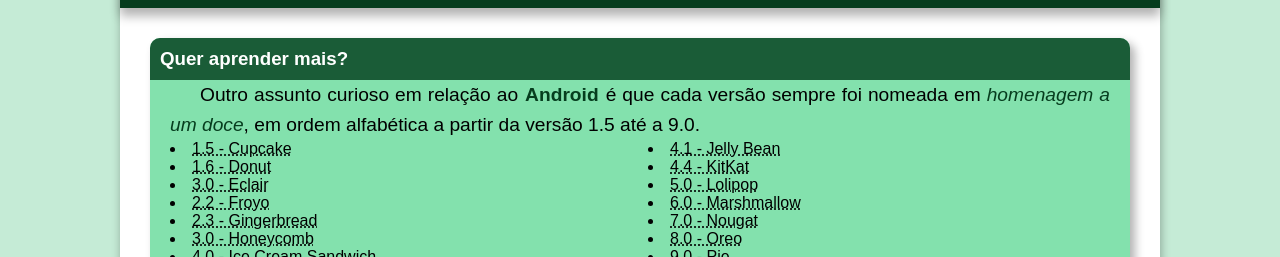
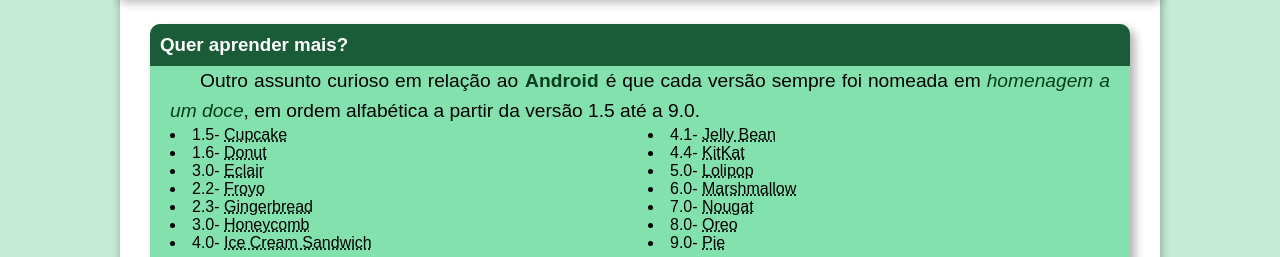
Before and after one commit to joseaugusto-15/projeto-android, a plain HTML site: page index.html in a window 1280 px wide. Shown: the part 2543-2800 px from the top of the page. Drawn offline with Linux system fonts and the light colour scheme.

Commit message:
Ajustes finos para celulares

```diff
--- a/estilo/style_03.css
+++ b/estilo/style_03.css
@@ -76,9 +76,9 @@ nav {
 nav > a {
     text-decoration: none;
     color: white;
-    font-size: 1.1em;
+    font-size: 1em;
     font-weight: bold;
-    padding: 10px;
+    padding: 8px;
 }
 
 nav > a:hover {
@@ -107,7 +107,7 @@ main {
 
 main h1 {
     font-family: var(--fonteIdroid);
-    font-size: 2em;
+    font-size: 1.8em;
     background-image: linear-gradient(to right, var(--cor3), transparent);
     color: var(--cor5);
     margin: 0px 0px 12px -20px;
@@ -115,7 +115,7 @@ main h1 {
 
 main h2 {
     font-family: var(--fonteIdroid);
-    font-size: 1.7em;
+    font-size: 1.5em;
     color: var(--cor4);
     padding: 15px 0px 7px 0px;
 }
--- a/index.html
+++ b/index.html
@@ -17,7 +17,7 @@
         <a href="#">Home</a>
         <a href="#">Notícias</a>
         <a href="#">Curiosidades</a>
-        <a href="#">Fale Conosco</a>
+        <a href="#">Contato</a>
     </nav>
     <main>
         <article>
@@ -61,20 +61,20 @@
             <p>Outro assunto curioso em relação ao <strong>Android</strong> é que cada versão sempre foi nomeada em <em>homenagem a um doce</em>, em ordem alfabética a partir da versão 1.5 até a 9.0.</p>
 
             <ul>
-                <li><abbr title="Bolo de Copo">1.5 - Cupcake</abbr></li>
-                <li><abbr title="Rosquinha">1.6 - Donut</abbr></li>
-                <li><abbr title="Bomba">3.0 - Eclair</abbr></li>
-                <li><abbr title="Iogurte Congelado">2.2 - Froyo</abbr></li>
-                <li><abbr title="Biscoito de Gengibre">2.3 - Gingerbread</abbr></li>
-                <li><abbr title="Favo de Mel">3.0 - Honeycomb</abbr></li>
-                <li><abbr title="Sanduíche de Sorvete">4.0 - Ice Cream Sandwich</abbr></li>
-                <li><abbr title="Jujuba">4.1 - Jelly Bean</abbr></li>
-                <li><abbr title="KitKat">4.4 - KitKat</abbr></li>
-                <li><abbr title="Pirulito">5.0 - Lolipop</abbr></li>
-                <li><abbr title="Marshmallow">6.0 - Marshmallow</abbr></li>
-                <li><abbr title="Torrone">7.0 - Nougat</abbr></li>
-                <li><abbr title="Oreo">8.0 - Oreo</abbr></li>
-                <li><abbr title="Torta">9.0 - Pie</abbr></li>
+                <li>1.5- <abbr title="Bolo de Copo">Cupcake</abbr></li>
+                <li>1.6- <abbr title="Rosquinha">Donut</abbr></li>
+                <li>3.0- <abbr title="Bomba">Eclair</abbr></li>
+                <li>2.2- <abbr title="Iogurte Congelado">Froyo</abbr></li>
+                <li>2.3- <abbr title="Biscoito de Gengibre">Gingerbread</abbr></li>
+                <li>3.0- <abbr title="Favo de Mel">Honeycomb</abbr></li>
+                <li>4.0- <abbr title="Sanduíche de Sorvete">Ice Cream Sandwich</abbr></li>
+                <li>4.1- <abbr title="Jujuba">Jelly Bean</abbr></li>
+                <li>4.4- <abbr title="KitKat">KitKat</abbr></li>
+                <li>5.0- <abbr title="Pirulito">Lolipop</abbr></li>
+                <li>6.0- <abbr title="Marshmallow">Marshmallow</abbr></li>
+                <li>7.0- <abbr title="Torrone">Nougat</abbr></li>
+                <li>8.0- <abbr title="Oreo">Oreo</abbr></li>
+                <li>9.0- <abbr title="Torta">Pie</abbr></li>
             </ul>
 
             <p>Infelizmente, o Android Q não existiu, pois o <strong>Google</strong> resolveu pôr fim a essa divertida prática e começou a usar numerações, o que deu origem ao Android 10.</p>
```
